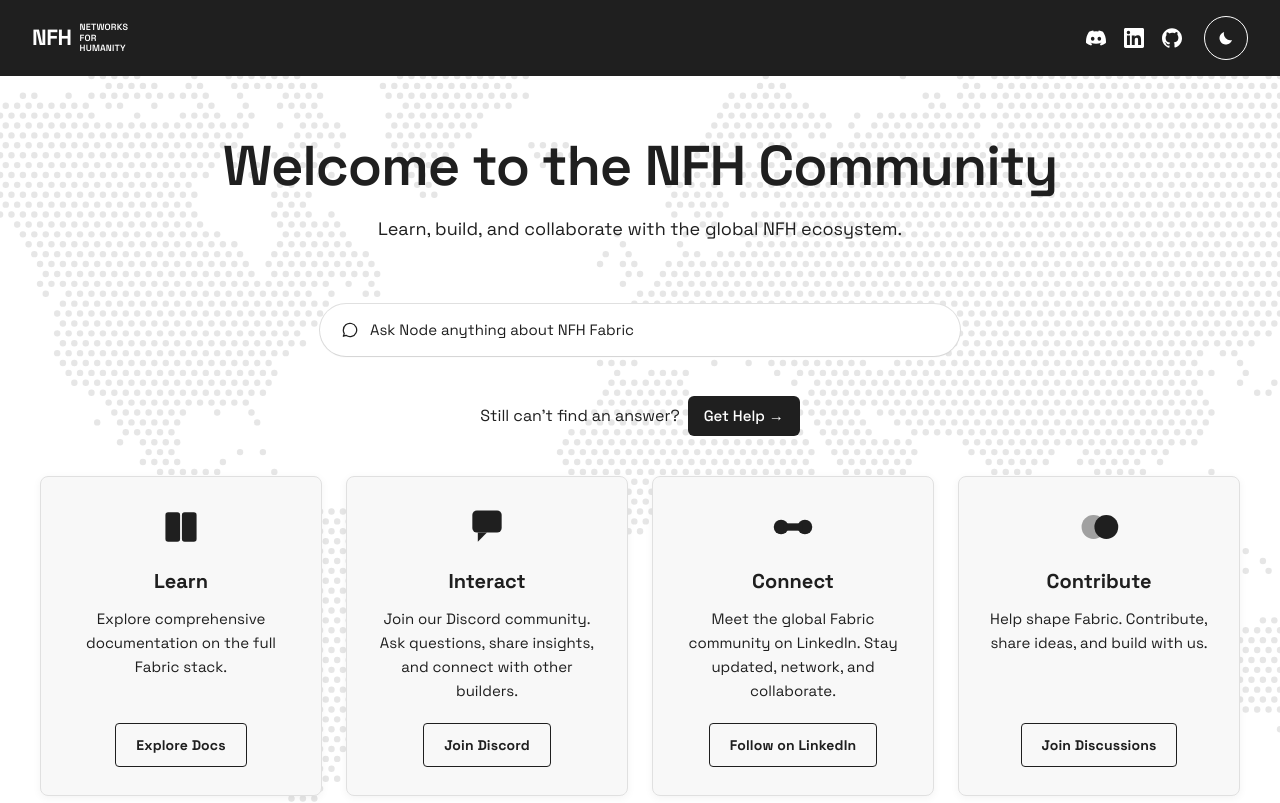
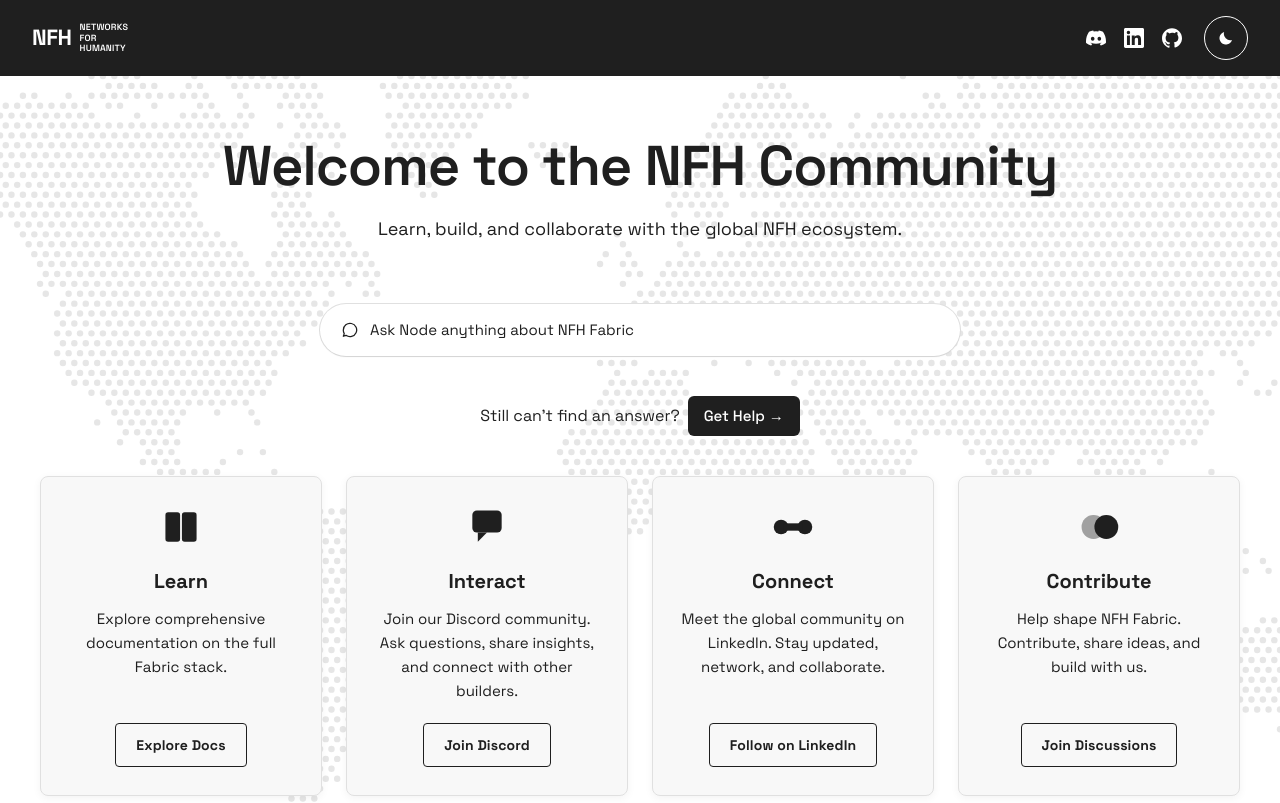
Before and after one commit to dhirajshettyyy/support-ticket-portal, a Next.js app: page / in a window 1280 px wide. Shown: the top 803 px of the page. Built offline with nearby package versions, Linux system fonts and the light colour scheme.

Commit message:
Tweak Connect and Contribute tile copy
- Connect: drop 'Fabric' before 'community' on LinkedIn
- Contribute: 'Fabric' -> 'NFH Fabric'

```diff
--- a/app/communityLinks.ts
+++ b/app/communityLinks.ts
@@ -42,14 +42,14 @@
   {
     iconKey: "link",
     title: "Connect",
-    description: "Meet the global Fabric community on LinkedIn. Stay updated, network, and collaborate.",
+    description: "Meet the global community on LinkedIn. Stay updated, network, and collaborate.",
     href: SOCIAL_LINKS.linkedin,
     buttonText: "Follow on LinkedIn",
   },
   {
     iconKey: "handshake",
     title: "Contribute",
-    description: "Help shape Fabric. Contribute, share ideas, and build with us.",
+    description: "Help shape NFH Fabric. Contribute, share ideas, and build with us.",
     href: CONTRIBUTE_URL,
     buttonText: "Join Discussions",
   },
```
